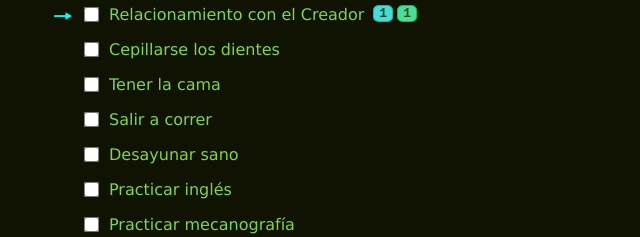
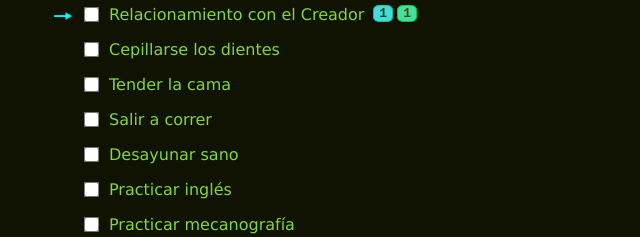
Before and after one commit to andre-lat/app-habitos, a plain HTML site: page index.html in a window 1280 px wide. Shown: the part 127-364 px from the top of the page, 199-839 px from the left. Drawn offline with Linux system fonts and the light colour scheme.

Commit message:
mejorar la ortografía de tener a tender

```diff
--- a/index.html
+++ b/index.html
@@ -18,7 +18,7 @@
         <input type="checkbox" name="" id="ha2">
         <label for="ha2">Cepillarse los dientes</label>
         <input type="checkbox" name="" id="ha3">
-        <label for="ha3">Tener la cama</label>
+        <label for="ha3">Tender la cama</label>
         <input type="checkbox" name="" id="ha4">
         <label for="ha4">Salir a correr</label>
         <input type="checkbox" name="" id="ha5">
```
